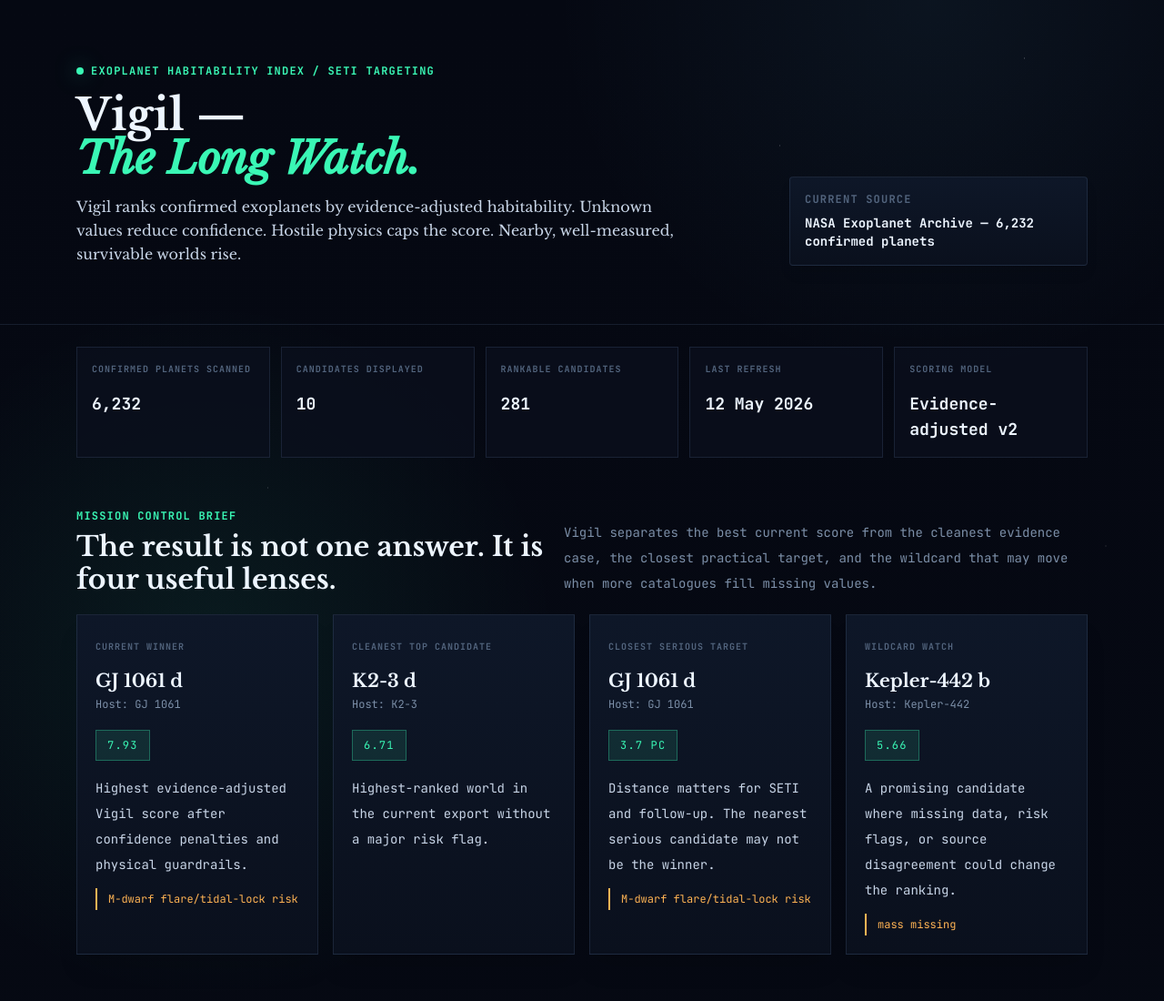
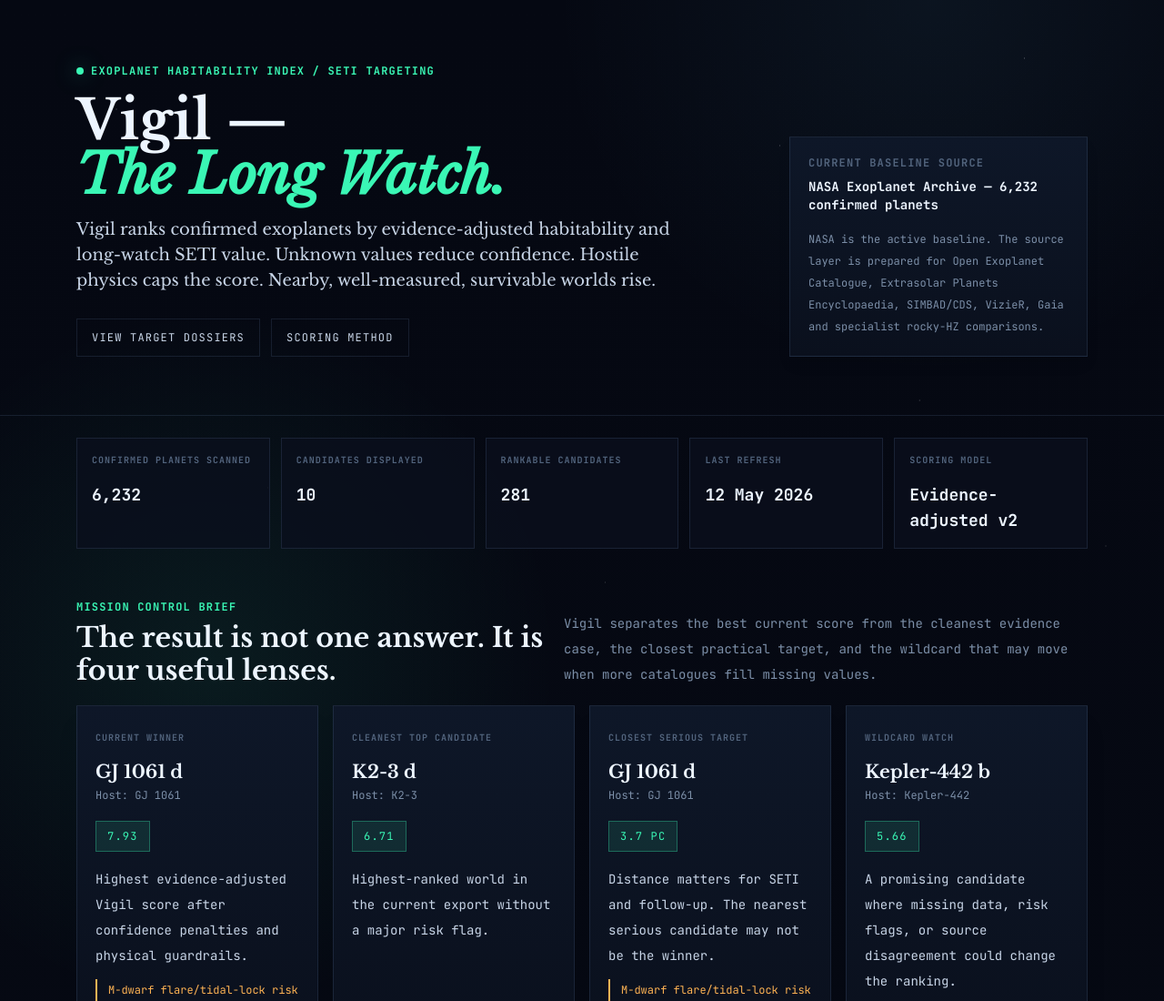
Before and after one commit to rcampbell30/Vigil, an Astro site: page / in a window 1280 px wide. Shown: the top 1100 px of the page at 91% size. Built offline with nearby package versions, Linux system fonts and the light colour scheme; Astro itself is replaced by a stand-in of ours.

Commit message:
Upgrade Vigil hero and navigation CTAs

```diff
--- a/src/components/Hero.astro
+++ b/src/components/Hero.astro
@@ -8,26 +8,32 @@ const { siteMeta } = Astro.props;
 
 <header class="border-b border-observatory-line-soft py-16">
   <div class="mx-auto max-w-6xl px-5">
-    <p class="inline-flex items-center gap-2 text-xs font-bold uppercase tracking-widest text-status-teal mb-4">
-      <span class="w-2 h-2 bg-status-teal rounded-full shadow-lg" style="box-shadow: 0 0 22px rgba(58, 247, 181, 0.55);"></span>
+    <p class="mb-4 inline-flex items-center gap-2 text-xs font-bold uppercase tracking-widest text-status-teal">
+      <span class="h-2 w-2 rounded-full bg-status-teal shadow-lg" style="box-shadow: 0 0 22px rgba(58, 247, 181, 0.55);" aria-hidden="true"></span>
       Exoplanet Habitability Index / SETI Targeting
     </p>
 
-    <div class="grid grid-cols-1 gap-8 md:grid-cols-3 md:gap-16 items-end">
+    <div class="grid grid-cols-1 gap-8 md:grid-cols-3 md:gap-16 md:items-end">
       <div class="md:col-span-2">
-        <h1 class="font-serif text-4xl md:text-5xl font-bold text-observatory-white mb-4 leading-tight">
-          Vigil —<br /><em class="text-status-teal italic">The Long Watch.</em>
+        <h1 class="mb-4 font-serif text-4xl font-bold leading-tight text-observatory-white md:text-6xl">
+          Vigil —<br /><em class="italic text-status-teal">The Long Watch.</em>
         </h1>
-        <p class="font-serif text-base text-observatory-text leading-relaxed max-w-2xl">
-          Vigil ranks confirmed exoplanets by evidence-adjusted habitability.
-          Unknown values reduce confidence. Hostile physics caps the score.
-          Nearby, well-measured, survivable worlds rise.
+        <p class="max-w-2xl font-serif text-base leading-relaxed text-observatory-text md:text-lg">
+          Vigil ranks confirmed exoplanets by evidence-adjusted habitability and long-watch SETI value.
+          Unknown values reduce confidence. Hostile physics caps the score. Nearby, well-measured, survivable worlds rise.
         </p>
+        <div class="mt-7 flex flex-wrap gap-3 text-xs uppercase tracking-widest text-observatory-muted">
+          <a href="#targets" class="border border-observatory-line-soft px-4 py-3 text-observatory-text hover:border-status-teal hover:text-status-teal focus:outline-none focus:ring-2 focus:ring-status-teal">View target dossiers</a>
+          <a href="#methodology" class="border border-observatory-line-soft px-4 py-3 text-observatory-text hover:border-status-teal hover:text-status-teal focus:outline-none focus:ring-2 focus:ring-status-teal">Scoring method</a>
+        </div>
       </div>
 
-      <div class="border border-observatory-line-soft bg-gradient-to-b from-observatory-panel-2 to-observatory-panel p-4 rounded shadow-lg">
-        <span class="block text-xs font-bold uppercase tracking-widest text-observatory-dim mb-2">Current source</span>
-        <strong class="block text-observatory-white text-sm">{siteMeta.source || 'Loading...'}</strong>
+      <div class="border border-observatory-line-soft bg-gradient-to-b from-observatory-panel-2 to-observatory-panel p-5 shadow-lg">
+        <span class="mb-2 block text-xs font-bold uppercase tracking-widest text-observatory-dim">Current baseline source</span>
+        <strong class="block text-sm text-observatory-white">{siteMeta.source || 'Loading...'}</strong>
+        <p class="mt-4 text-xs leading-6 text-observatory-muted">
+          NASA is the active baseline. The source layer is prepared for Open Exoplanet Catalogue, Extrasolar Planets Encyclopaedia, SIMBAD/CDS, VizieR, Gaia and specialist rocky-HZ comparisons.
+        </p>
       </div>
     </div>
   </div>
```
